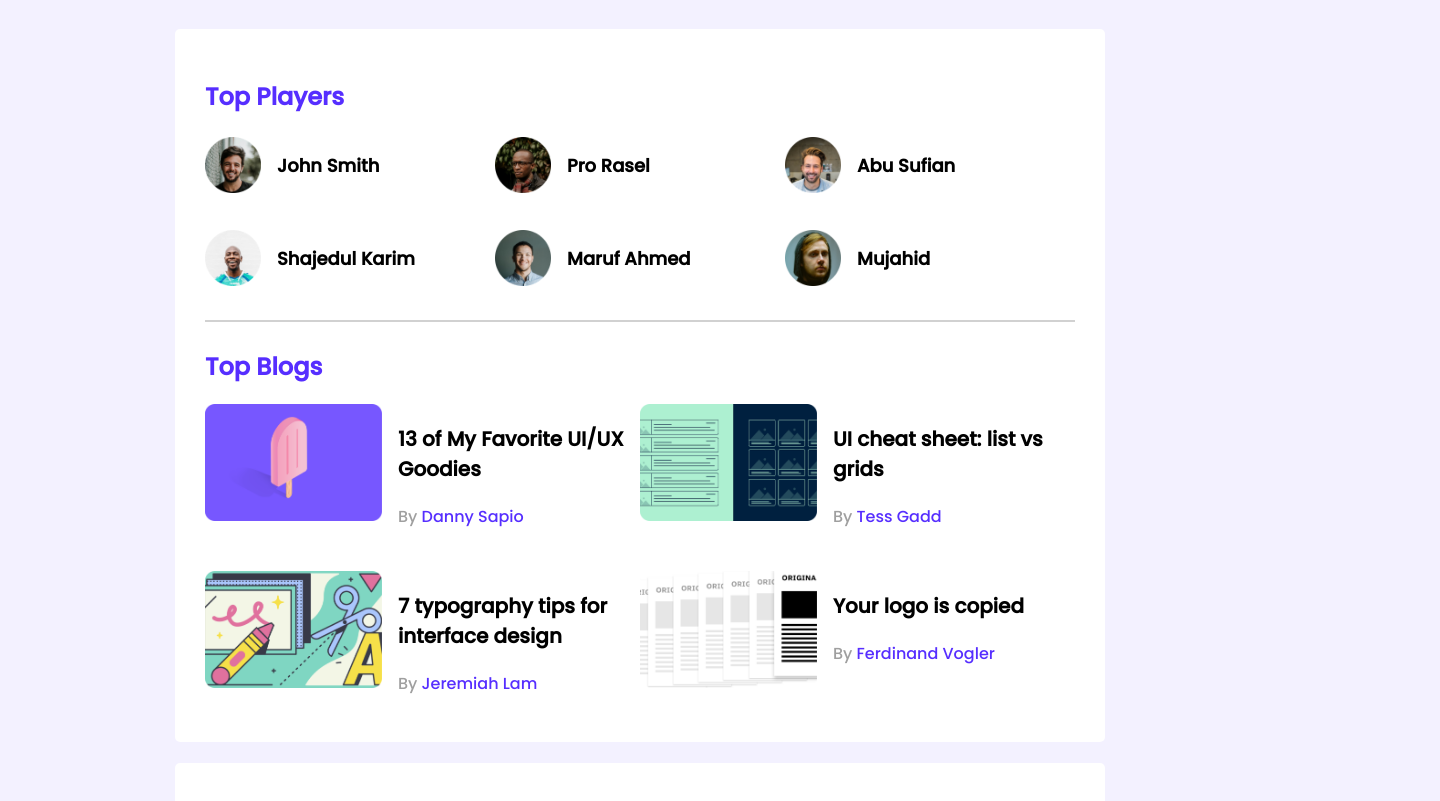
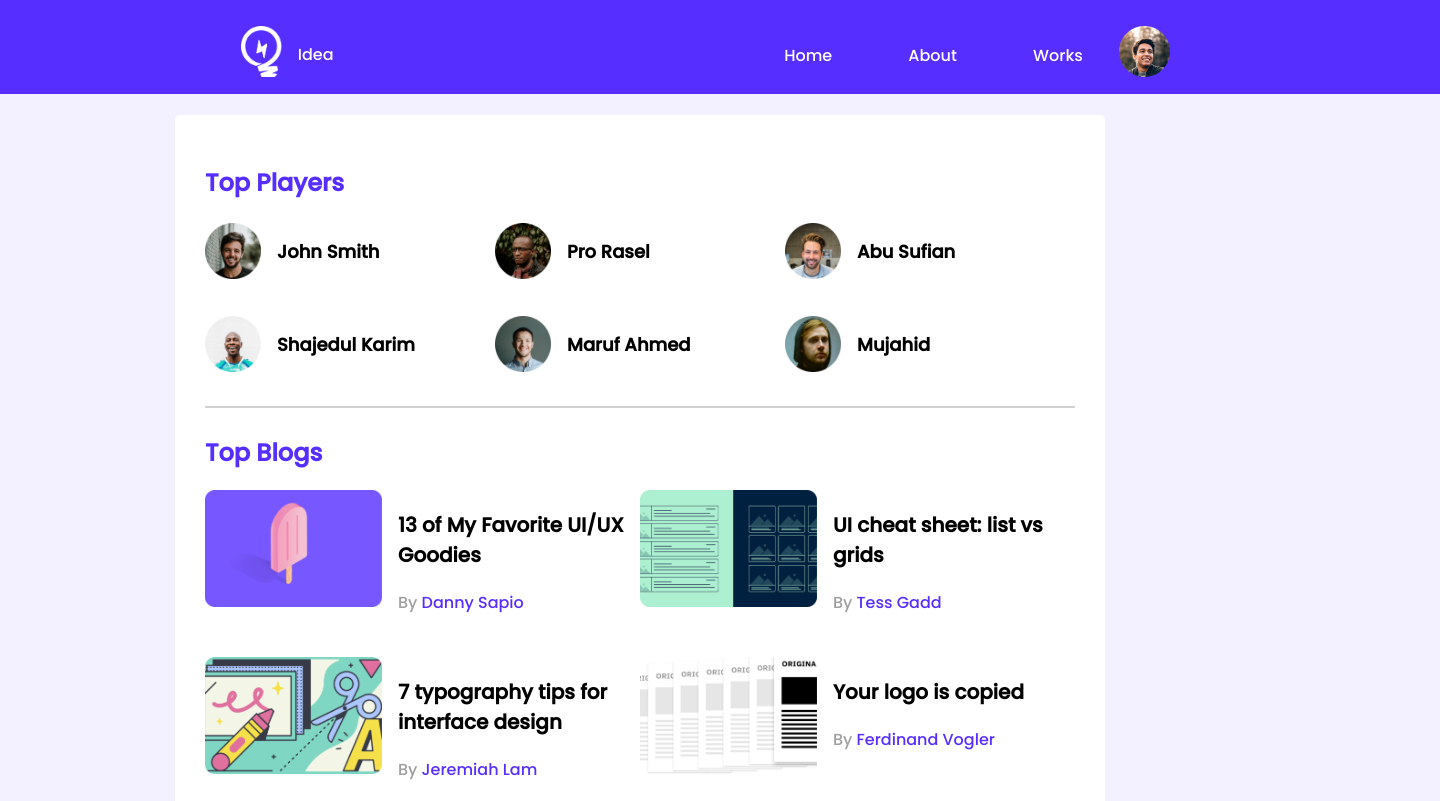
Before and after one commit to bakhtiar-abid/leader-board-HTML-CSS, a plain HTML site: page index.html in a window 1280 px wide. Shown: the top 801 px of the page, 1440 px wide, since content can reach past the window. Drawn offline with Linux system fonts and the light colour scheme.

Commit message:
Navigation Bar Added

```diff
--- a/css/styles.css
+++ b/css/styles.css
@@ -3,9 +3,11 @@
 @import url("https://fonts.googleapis.com/css2?family=Poppins:wght@500&display=swap");
 
 /* common styles or utilities */
+
 body {
    font-family: "Poppins", sans-serif;
    background-color: #f3f1ff;
+   margin: 0;
 }
 
 main {
@@ -26,6 +28,58 @@ main {
 hr {
    border: 1px solid #d1d1d1;
    margin-bottom: 27px;
+}
+
+/* --------------------------
+Navigation Items and Logo
+------------------------------ */
+
+.nav-bar {
+   width: 1440px;
+   height: 94px;
+   background-color: #562eff;
+}
+
+.nav-items {
+   display: flex;
+   justify-content: space-around;
+   align-items: center;
+   padding-top: 26px;
+   padding-bottom: 17px;
+}
+
+.logo-item {
+   display: flex;
+   margin-left: 3%;
+}
+
+.logo-item img {
+   width: 40.42px;
+   height: 51px;
+   margin-right: 16px;
+}
+
+.comp-name {
+   color: #ffffff;
+   width: 54px;
+   height: 36px;
+}
+
+.nav-item {
+   display: flex;
+   align-items: center;
+   margin-right: 5%;
+}
+
+.nav-item a {
+   text-decoration: none;
+   color: #ffffff;
+   margin: 36px;
+}
+
+.nav-item-allign img {
+   width: 51px;
+   height: 51px;
 }
 
 /* top-players style */
@@ -150,9 +204,9 @@ courses styles
    color: #ff4a60;
 }
 
-/* -----------------------
-Media Queries
----------------------------*/
+/* -----------------------------------
+Media Queries for responsive website
+--------------------------------------*/
 
 /* MObile Devices */
 
--- a/index.html
+++ b/index.html
@@ -12,7 +12,36 @@
    </head>
    <body>
       <!-- header start -->
-      <header></header>
+      <header>
+          <!-- Navigation Bar -->
+          <nav class="nav-bar sticky">
+               <div class="nav-items">
+                   <div class="logo-item">
+                       <div>
+                           <img src="images/icons/logo.png" alt="">
+                        </div>
+
+                       <div class="comp-name">
+                           <p>Idea</p>
+                        </div>
+
+                   </div>
+
+                   <div class="nav-item">
+
+                    <div>
+                        <a href="">Home</a>
+                        <a href="">About</a>
+                        <a href="">Works</a>
+                    </div>
+                    <div><img src="images/icons/profile.png" alt=""></div>
+
+
+
+            </div>
+            </div>
+          </nav>
+      </header>
       <!-- header end -->
       <main>
          <!-- top players and top blogs -->
```
